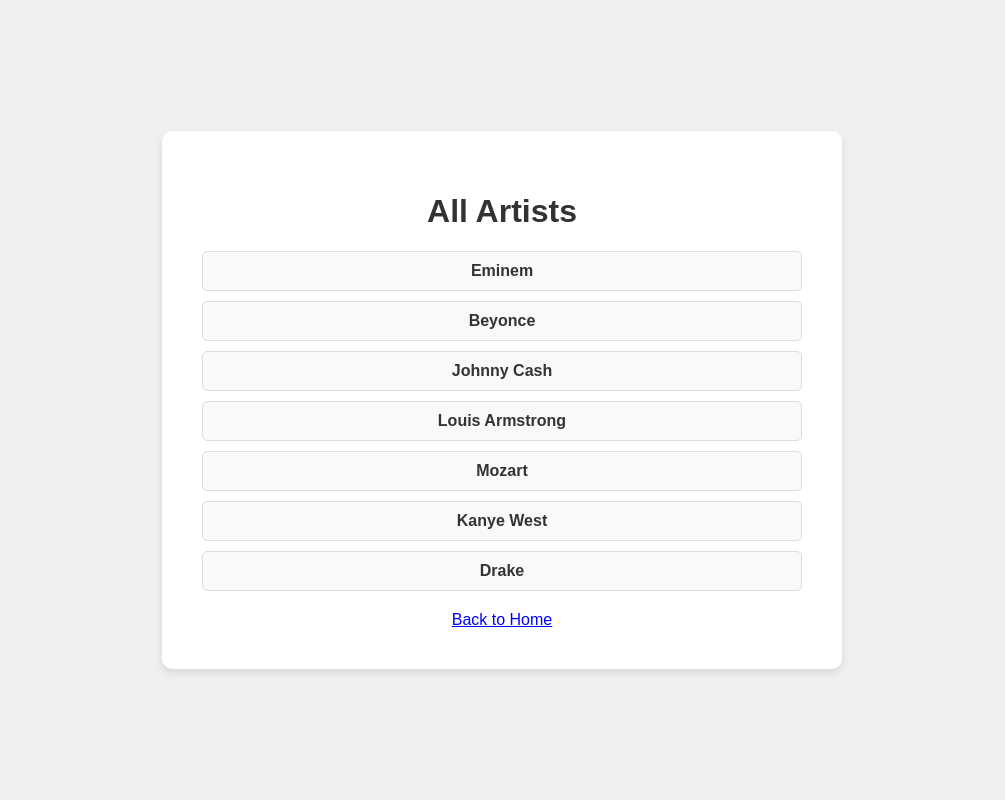
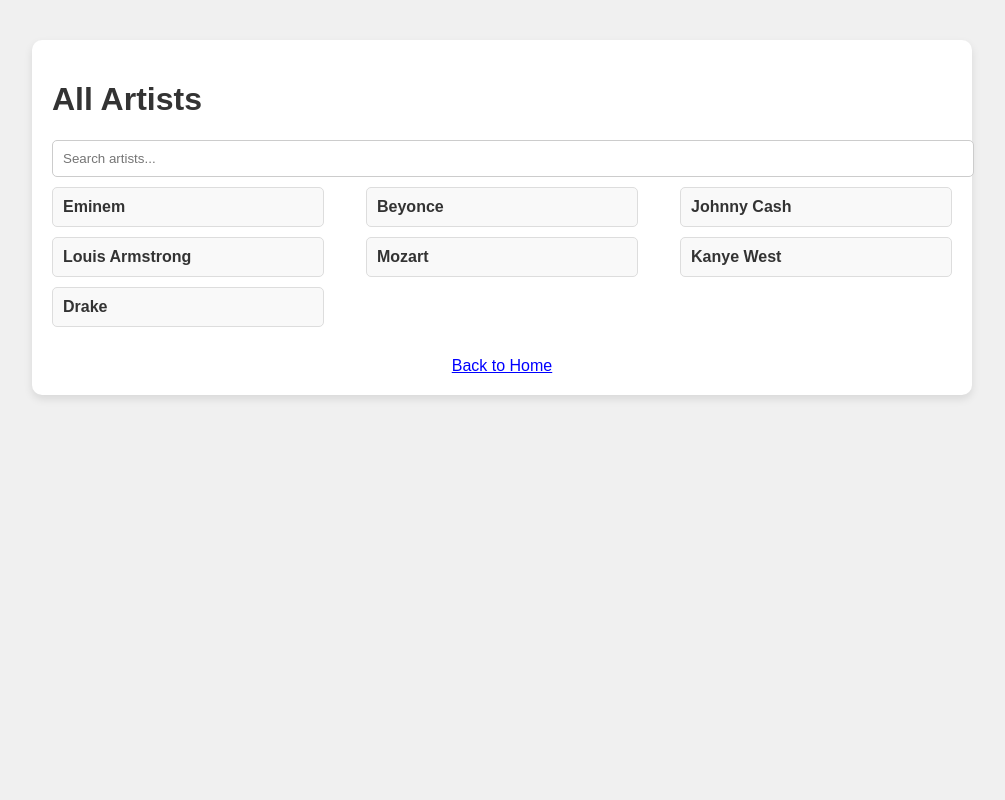
Before and after one commit to jpeetla/WahooTunes, a Flask app: page /all_artists in a window 1280 px wide. Shown: the whole page, without its empty margins (138-1143 px from the left). Run offline with Flask 3, Linux system fonts and the light colour scheme; data comes from the database, SQL or seed files in the repository.

Commit message:
added artist name to rating detail page, added search to artists page

```diff
--- a/templates/all_artists.html
+++ b/templates/all_artists.html
@@ -8,29 +8,29 @@
         body {
     font-family: Arial, sans-serif;
     background-color: #f0f0f0;
-            display: flex;
-            justify-content: center;
-            align-items: center;
-            height: 100vh;
     margin: 0;
+    padding: 20px;
 }
+
 .container {
-            text-align: center;
+    max-width: 900px;
+    margin: 20px auto; /* Center the container horizontally and add top margin */
     background: white;
-            padding: 40px;
+    padding: 20px;
     border-radius: 10px;
     box-shadow: 0 4px 8px rgba(0,0,0,0.1);
-            width: 600px;
 }
+
         h1 {
             color: #333;
         }
-        ul {
-            list-style-type: none;
-            padding: 0;
-            margin: 0;
+        .artist-column {
+            display: flex;
+            flex-wrap: wrap;
+            justify-content: space-between;
         }
-        li {
+        .artist-item {
+            width: calc(30% - 20px);
             background-color: #f9f9f9;
             border: 1px solid #ddd;
             padding: 10px;
@@ -57,19 +57,46 @@
         .footer a:hover {
             color: darkblue;
         }
+        input[type="text"] {
+            padding: 10px;
+            width: 100%;
+            border: 1px solid #ccc;
+            border-radius: 5px;
+            margin-bottom: 10px;
+        }
     </style>
 </head>
 <body>
     <div class="container">
         <h1>All Artists</h1>
-        <ul>
+        <input type="text" id="searchInput" placeholder="Search artists...">
+        <div class="artist-column">
             {% for artist in artists %}
-            <li><a href="/artist/{{ artist[0] }}">{{ artist[1] }}</a></li>
+            <div class="artist-item"><a href="/artist/{{ artist[0] }}">{{ artist[1] }}</a></div>
             {% endfor %}
-        </ul>
+        </div>
         <div class="footer">
             <a href="/home">Back to Home</a>
         </div>
     </div>
+
+    <script>
+        document.getElementById("searchInput").addEventListener("keyup", function() {
+            var input, filter, artistItems, a, i, txtValue;
+            input = document.getElementById('searchInput');
+            filter = input.value.toUpperCase();
+            artistItems = document.getElementsByClassName("artist-item");
+
+            for (i = 0; i < artistItems.length; i++) {
+                a = artistItems[i].getElementsByTagName("a")[0];
+                txtValue = a.textContent || a.innerText;
+                if (txtValue.toUpperCase().indexOf(filter) > -1) {
+                    artistItems[i].style.display = "";
+                } else {
+                    artistItems[i].style.display = "none";
+                }
+            }
+        });
+    </script>
 </body>
 </html>
--- a/templates/rating.html
+++ b/templates/rating.html
@@ -61,7 +61,7 @@
             <label for="song">Select Song:</label>
             <select id="song" name="song" required>
                 {% for song in songs %}
-                    <option value="{{ song[0] }}">{{ song[1] }}</option>
+                    <option value="{{ song[0] }}">{{ song[1] }} by {{ song[2] }}</option>
                 {% endfor %}
             </select>
             <label for="rating">Rating:</label>
```
Lines whose indentation alone changed are shown as unchanged.
